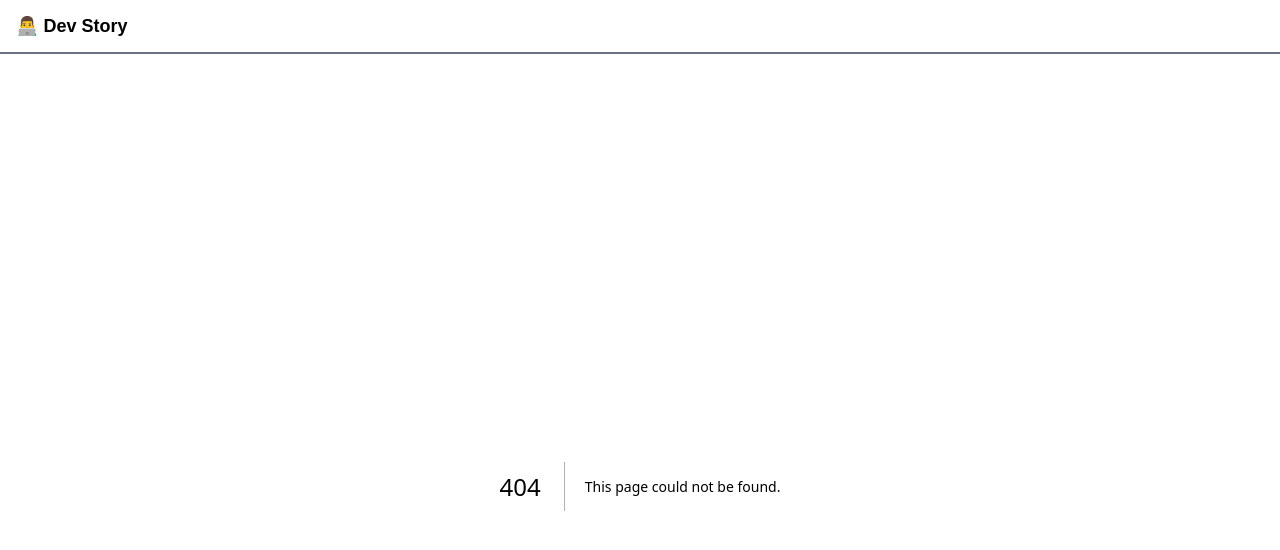
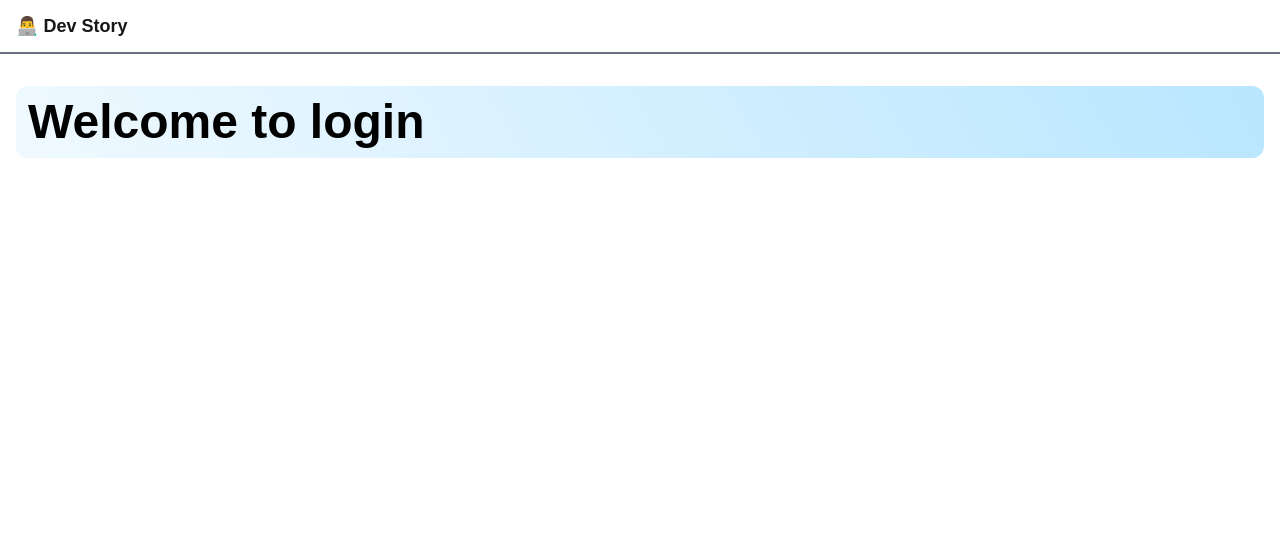
Before and after one commit to ArmanMirDeV/Dev-Story, a Next.js app: page /login in a window 1280 px wide. Before the commit this address had no page. Shown: the top 550 px of the page. Built offline with nearby package versions, Linux system fonts and the light colour scheme.

Commit message:
log in page created and created a component for titles

```diff
--- /dev/null
+++ b/src/app/login/page.jsx
@@ -0,0 +1,12 @@
+import Title from '@/components/Title'
+import React from 'react'
+
+const Login = () => {
+  return (
+      <div>
+          <Title>Welcome to login </Title>
+    </div>
+  )
+}
+
+export default Login
--- /dev/null
+++ b/src/components/Title.jsx
@@ -0,0 +1,11 @@
+import React from "react";
+
+const Title = ({ children }) => {
+  return (
+    <div className="bg-linear-60 from-sky-50 to-sky-200 text-black p-3 rounded-xl">
+      <h2 className="text-5xl font-bold">{children}</h2>
+    </div>
+  );
+};
+
+export default Title;
```
